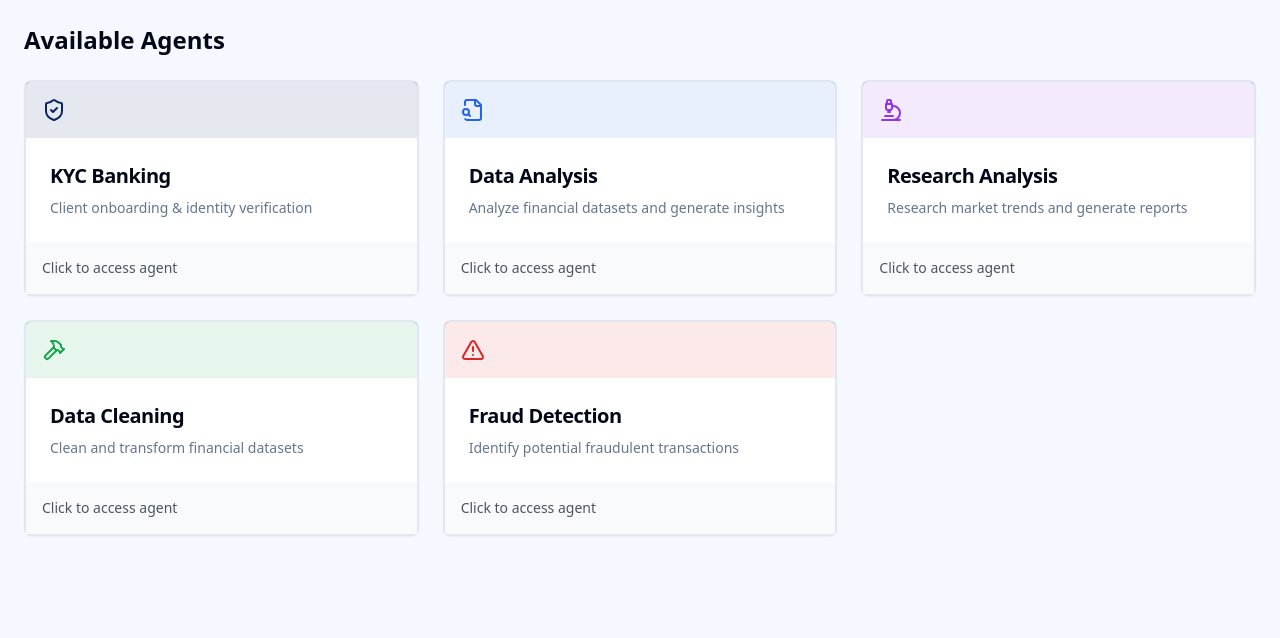
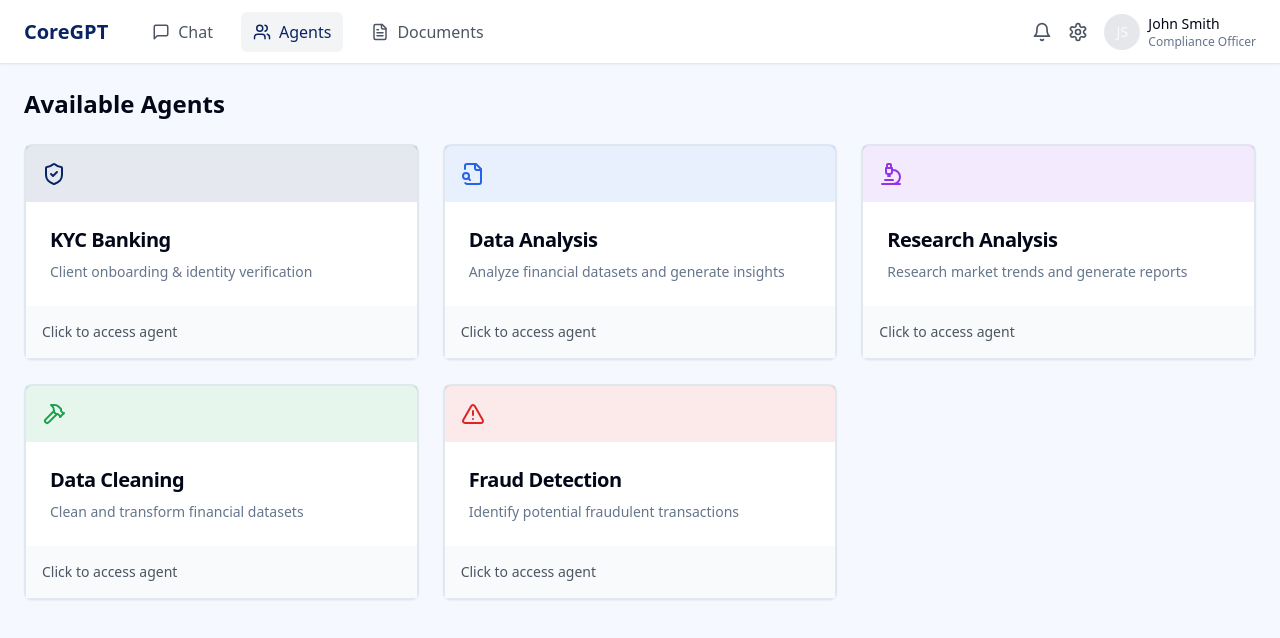
Before and after one commit to leonzehnder/secure-client-onboard, a React (Vite) app: page /agents in a window 1280 px wide. Shown: the top 638 px of the page. Built offline with nearby package versions, Linux system fonts and the light colour scheme.

Commit message:
feat: Move existing app to Agents tab
Move the existing application's content, including the sidebar, into the Agents tab. This consolidates the current functionality within the new multi-agent platform structure.

```diff
--- a/src/App.tsx
+++ b/src/App.tsx
@@ -35,10 +35,19 @@ const App = () => (
             </Route>
 
             {/* Agent selection route */}
-            <Route path="/agents" element={<AgentsPage />} />
+            <Route path="/agents" element={<ChatLayout />}>
+              <Route index element={<AgentsPage />} />
+            </Route>
+
+            <Route path="/documents" element={<ChatLayout />}>
+              <Route index element={<NotFound />} />
+            </Route>
+
+            {/* Default redirect to agents */}
+            <Route path="/" element={<Navigate to="/agents" replace />} />
 
             {/* KYC Banking agent routes */}
-            <Route path="/" element={<Layout />}>
+            <Route path="/kyc" element={<Layout />}>
               <Route index element={<Dashboard />} />
               <Route path="clients" element={<ClientSearch />} />
               <Route path="clients/add" element={<AddClient />} />
--- a/src/components/layout/Sidebar.tsx
+++ b/src/components/layout/Sidebar.tsx
@@ -67,11 +67,11 @@ const Sidebar = () => {
       </div>
 
       <nav className="p-3">
-        <SidebarLink to="/" icon={Home} label="Dashboard" />
-        <SidebarLink to="/clients" icon={Users} label="Clients" />
-        <SidebarLink to="/documents/all" icon={FileText} label="Documents" />
-        <SidebarLink to="/compliance/all" icon={ShieldCheck} label="Compliance" />
-        <SidebarLink to="/settings" icon={Settings} label="Settings" />
+        <SidebarLink to="/kyc" icon={Home} label="Dashboard" />
+        <SidebarLink to="/kyc/clients" icon={Users} label="Clients" />
+        <SidebarLink to="/kyc/documents/all" icon={FileText} label="Documents" />
+        <SidebarLink to="/kyc/compliance/all" icon={ShieldCheck} label="Compliance" />
+        <SidebarLink to="/kyc/settings" icon={Settings} label="Settings" />
       </nav>
     </aside>
   );
--- a/src/components/layout/TopNavbar.tsx
+++ b/src/components/layout/TopNavbar.tsx
@@ -6,7 +6,7 @@ import { cn } from '@/lib/utils';
 const TopNavbar = () => {
   const location = useLocation();
   const isActive = (path: string) => {
-    if (path === '/chat' && (location.pathname === '/chat' || location.pathname === '/')) {
+    if (path === '/chat' && (location.pathname === '/chat')) {
       return true;
     }
     return location.pathname.startsWith(path);
@@ -32,10 +32,10 @@ const TopNavbar = () => {
           </Link>
 
           <Link
-            to="/"
+            to="/agents"
             className={cn(
               "flex items-center px-3 py-2 rounded-md transition-colors",
-              isActive('/agents') || (location.pathname === '/' && !isActive('/chat'))
+              isActive('/agents') || location.pathname === '/'
                 ? "bg-gray-100 text-banking-primary"
                 : "text-gray-600 hover:text-banking-primary hover:bg-gray-50"
             )}
--- a/src/pages/AgentsPage.tsx
+++ b/src/pages/AgentsPage.tsx
@@ -15,7 +15,7 @@ const agentCards = [
     title: 'KYC Banking',
     description: 'Client onboarding & identity verification',
     icon: <ShieldCheck size={24} className="text-banking-primary" />,
-    path: '/',
+    path: '/kyc',
     color: 'bg-banking-primary/10'
   },
   {
```
